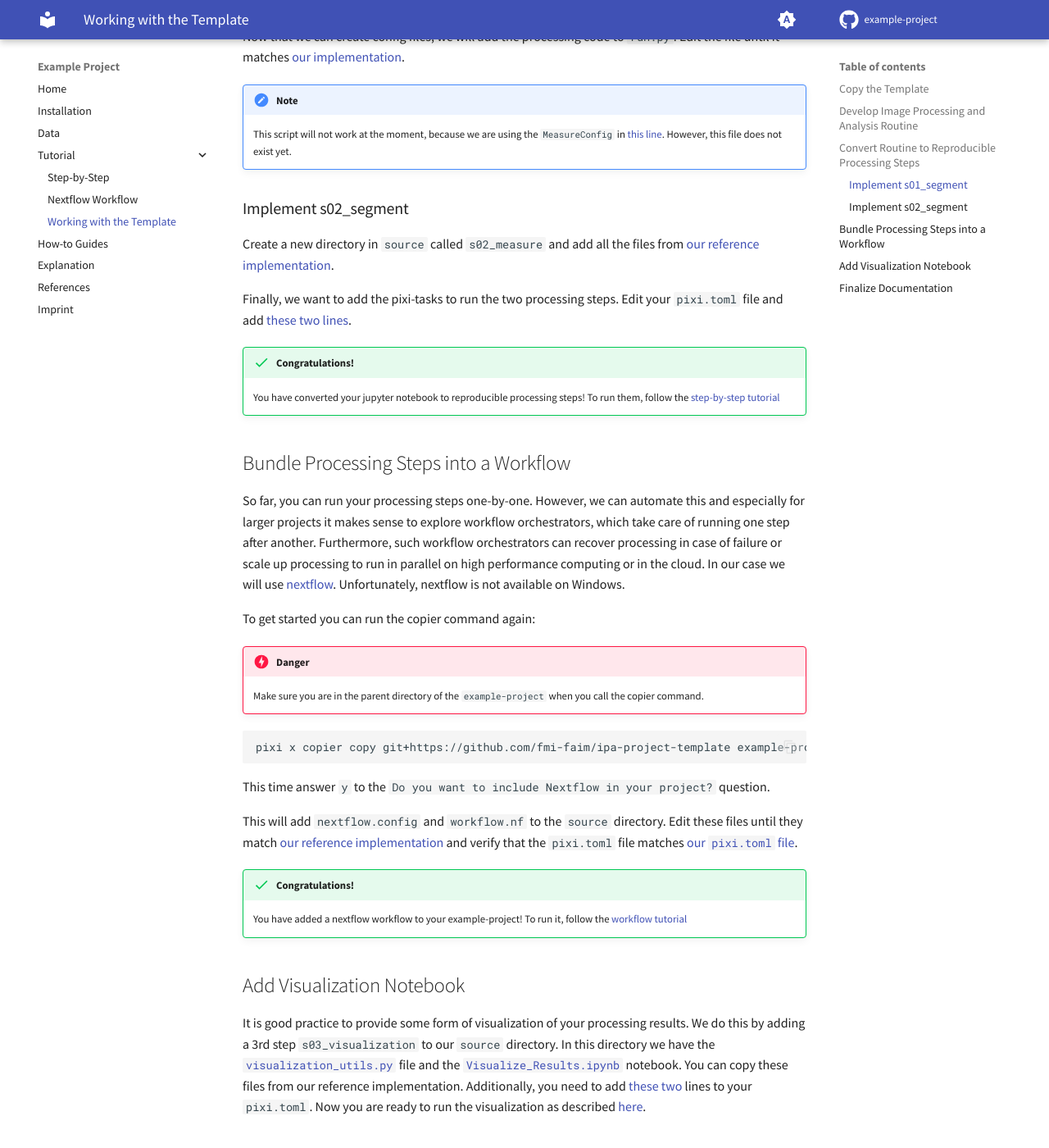
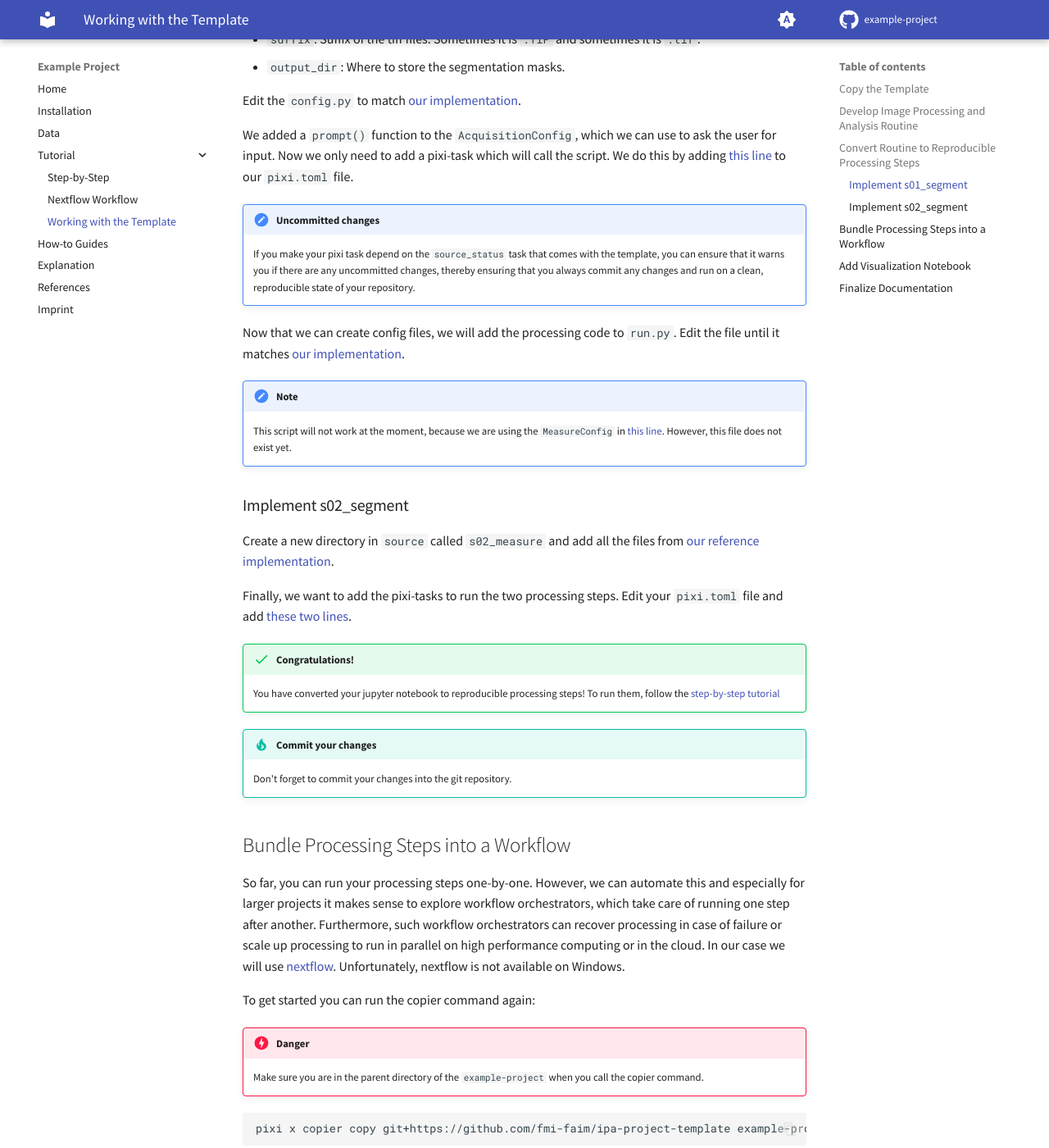
Before and after one commit to fmi-faim/example-project, an MkDocs documentation site: the page built from docs/tutorial/working_with_the_template.md, in a window 1280 px wide and 1400 px high, scrolled down 3368 px. Shown: the whole window at 82% size. Built offline with MkDocs 1.6.1 and Material for MkDocs 9.7.7, drawn with Linux system fonts in a browser that asks for light colours; comment, search, counter and statistics services are not loaded; some of the changed text lies outside the part shown.

Commit message:
Add hints for git committing changes.

````diff
--- a/docs/tutorial/working_with_the_template.md
+++ b/docs/tutorial/working_with_the_template.md
@@ -69,6 +69,17 @@ We want to develop a workflow which
 
 Feel free to develop your own workflow or get inspired by [our jupyter notebook](https://github.com/fmi-faim/example-project/blob/85e6c52a8dd4f6349e11c9588f570a6f8cebd805/sandbox/Prototype-Image-Analysis.ipynb).
 
+!!! tip "Commit your changes"
+    Now would be a good time to [lint](https://en.wikipedia.org/wiki/Lint_(software)) your code and
+    commit your changes into the git repository.
+    ```
+    pixi run lint
+    git add .
+    git commit -m "First draft"
+    ```
+    [Here](https://focalplane.biologists.com/2021/09/04/collaborative-bio-image-analysis-script-editing-with-git/) is a nice git tutorial you might want to look at to get started.
+
+
 ## Convert Routine to Reproducible Processing Steps
 When you are done developing your image processing and analysis routine, it is time to convert it to a Python script. The Python script must be written, such that we can call it with a config file and apply it to an arbitrary raw data directory. We want to split up the processing routine into multiple sub-steps, where each step saves intermediate processing results to `processed_data`.
 
@@ -111,6 +122,11 @@ Edit the `config.py` to match [our implementation](https://github.com/fmi-faim/e
 
 We added a `prompt()` function to the `AcquisitionConfig`, which we can use to ask the user for input. Now we only need to add a pixi-task which will call the script. We do this by adding [this line](https://github.com/fmi-faim/example-project/blob/21b4b97141074c105b0852681609980f6768e9db/pixi.toml#L16) to our `pixi.toml` file.
 
+!!! note "Uncommitted changes"
+    If you make your pixi task depend on the `source_status` task that comes with the template,
+    you can ensure that it warns you if there are any uncommitted changes, thereby ensuring
+    that you always commit any changes and run on a clean, reproducible state of your repository.
+
 
 Now that we can create config files, we will add the processing code to `run.py`. Edit the file until it matches [our implementation](https://github.com/fmi-faim/example-project/blob/21b4b97141074c105b0852681609980f6768e9db/source/s01_segment/run.py).
 
@@ -124,6 +140,10 @@ Finally, we want to add the pixi-tasks to run the two processing steps. Edit you
 
 !!! success "Congratulations!"
     You have converted your jupyter notebook to reproducible processing steps! To run them, follow the [step-by-step tutorial](run_processing_steps.md)
+
+!!! tip "Commit your changes"
+    Don't forget to commit your changes into the git repository.
+
 
 ## Bundle Processing Steps into a Workflow
 So far, you can run your processing steps one-by-one. However, we can automate this and especially for larger projects it makes sense to explore workflow orchestrators, which take care of running one step after another. Furthermore, such workflow orchestrators can recover processing in case of failure or scale up processing to run in parallel on high performance computing or in the cloud. In our case we will use [nextflow](https://nextflow.io/). Unfortunately, nextflow is not available on Windows.
@@ -156,4 +176,5 @@ pixi run show_docs
 Now you can edit the markdown files in `docs` and the website will be rendered fresh if any change is detected.
 
 !!! success "Congratulations!"
-    You finished the IPA Project Template tutorial!
+    You finished the IPA Project Template tutorial!<br/>
+    Don't forget to always commit your changes.
````
